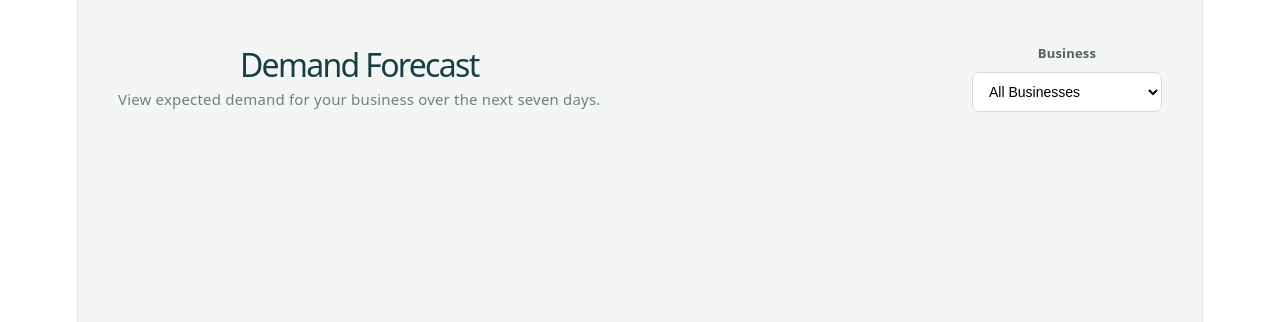
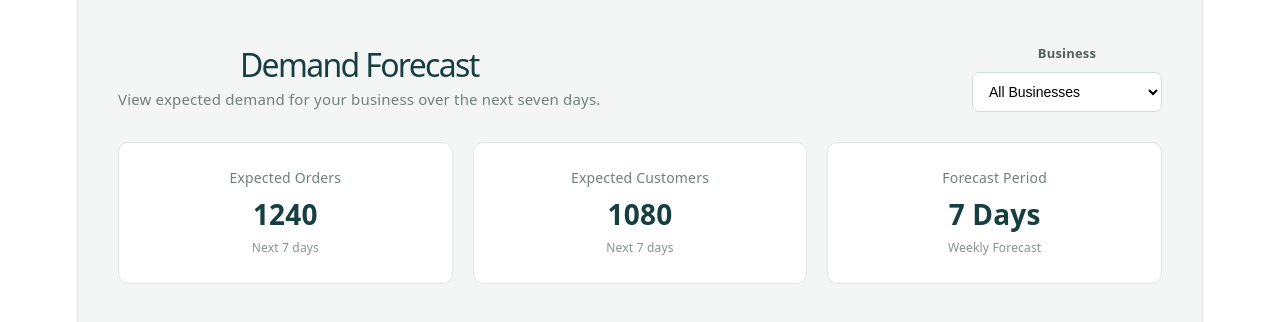
Before and after one commit to Vickarmstrongg/Developement-Project, a React app in the folder frontend/: page / in a window 1280 px wide. Shown: the top 322 px of the page. Built offline with nearby package versions, Linux system fonts and the light colour scheme; the HTML template or start-up script is replaced by a standard one.

Commit message:
Adding cards

```diff
--- a/frontend/src/App.css
+++ b/frontend/src/App.css
@@ -44,3 +44,36 @@
   background: #ffffff;
   font-size: 14px;
 }
+
+.summary-grid {
+  maz-width: 1200px;
+  margin: 30px auto 0;
+  display: grid;
+  grid-template-columns: repeat(3, 1fr);
+  gap: 20px;
+}
+
+.summary-card {
+  background: #ffffff;
+  border: 1px solid #e2e7e5;
+  border-radius: 10px;
+  padding: 22px;
+}
+
+.summary-card span {
+  display: block;
+  font-size: 14px;
+  color: #71807d;
+}
+
+.summary-card strong {
+  display: block;
+  margin: 10px 0 5px;
+  font-size: 28px;
+  color: #173f42;
+}
+
+.summary-card small {
+  color: #87928f;
+  font-size: 12px;
+}
--- a/frontend/src/DemandForecast.jsx
+++ b/frontend/src/DemandForecast.jsx
@@ -1,4 +1,11 @@
 function DemandForecast() {
+    const forcastSummary = {
+        expectedOrders: 1240,
+        expectedCustomers: 1080,
+        forecastPeriod: "7 Days",
+    };
+// Above here is the temporary data, when joined with backend REMOVE THIS
+
     return (
         <div className="demand-forecast">
             <header className="forecast-header">
@@ -18,6 +25,25 @@ function DemandForecast() {
                     </select>
                 </div>
             </header>
+
+            <section className="summary-grid">
+                <div className="summary-card">
+                    <span>Expected Orders</span>
+                    <strong>{forcastSummary.expectedOrders}</strong>
+                    <small>Next 7 days</small>
+                </div>
+
+                <div className="summary-card">
+                    <span>Expected Customers</span>
+                    <strong>{forcastSummary.expectedCustomers}</strong>
+                    <small>Next 7 days</small>
+                </div>
+                <div className="summary-card">
+                    <span>Forecast Period</span>
+                    <strong>{forcastSummary.forecastPeriod}</strong>
+                    <small>Weekly Forecast</small>
+                </div>
+            </section>
         </div>
     );
 }
```
